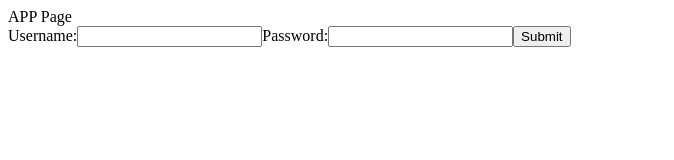
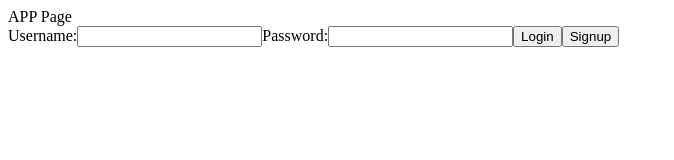
Before and after one commit to Team-Dragonite-51/Swego, a React app: page /login in a window 1280 px wide. Shown: the top 160 px of the page, without its empty margins (0-674 px from the left). Built offline with nearby package versions, Linux system fonts and the light colour scheme.

Commit message:
Login awaiting route clarification from BE

```diff
--- a/client/pages/Login.jsx
+++ b/client/pages/Login.jsx
@@ -7,7 +7,7 @@ const Login = (props) => {
     const [password, setPassword] = useState('');
     const navigate = useNavigate();
 
-    function handleSubmit(event) {
+    function handleLogin(event) {
         event.preventDefault();
         const body = { username, password };
         console.log(body);
@@ -27,9 +27,29 @@ const Login = (props) => {
         })
     }
 
+    function handleSignup(event) {
+        event.preventDefault();
+        const body = { username, password };
+        console.log(body);
+        fetch('/auth/signup', {
+            method: 'POST',
+            headers: {
+              'Content-Type': 'application/json'
+            },
+            body: (JSON.stringify(body))
+        }).then(data => data.json())
+        .then(data => {
+            if (data === 11) {
+                //
+                // navigate('/start')
+            }
+            console.log(data);
+        })
+    }
+
     return(
         <div>
-            <form onSubmit={handleSubmit}>
+            <form>
                 <label>
                     Username:
                     <input type="text" name="username" onChange={event => setUsername(event.target.value)} value={username}/>
@@ -38,7 +58,8 @@ const Login = (props) => {
                     Password:
                     <input type="text" name="password" onChange={event => setPassword(event.target.value)} value={password}/>
                 </label>
-                <input type="submit" value="Submit"/>
+                <button onClick={handleLogin}>Login</button>
+                <button onClick={handleSignup}>Signup</button>
             </form>
         </div>
     )
```
